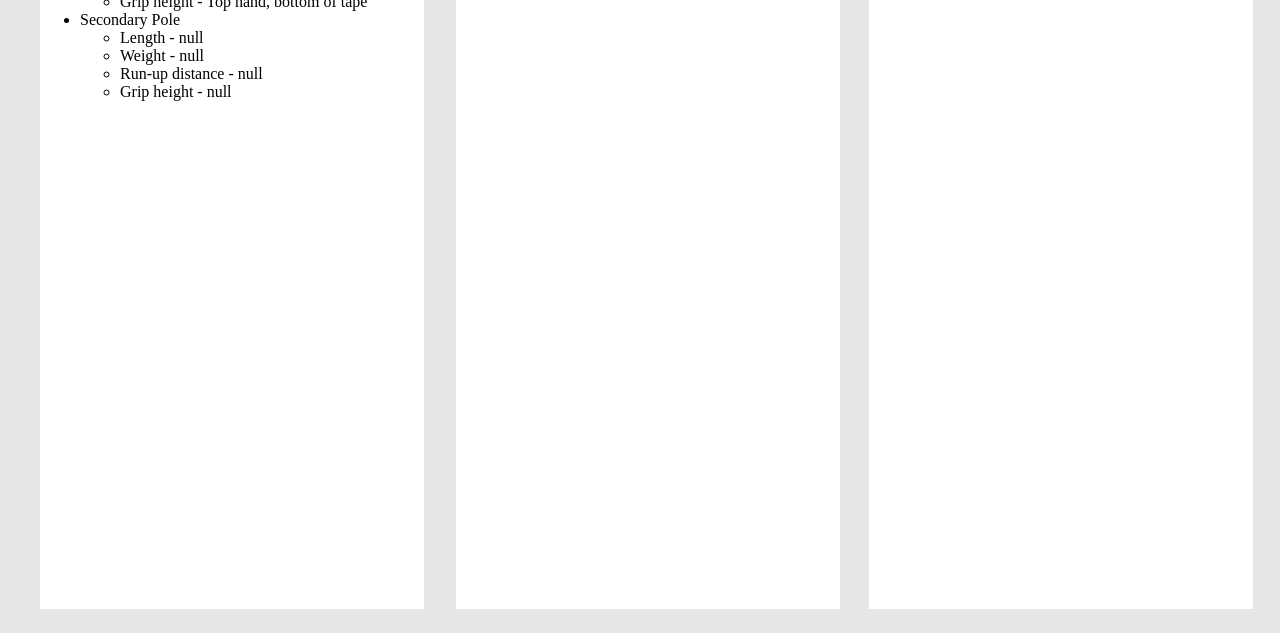
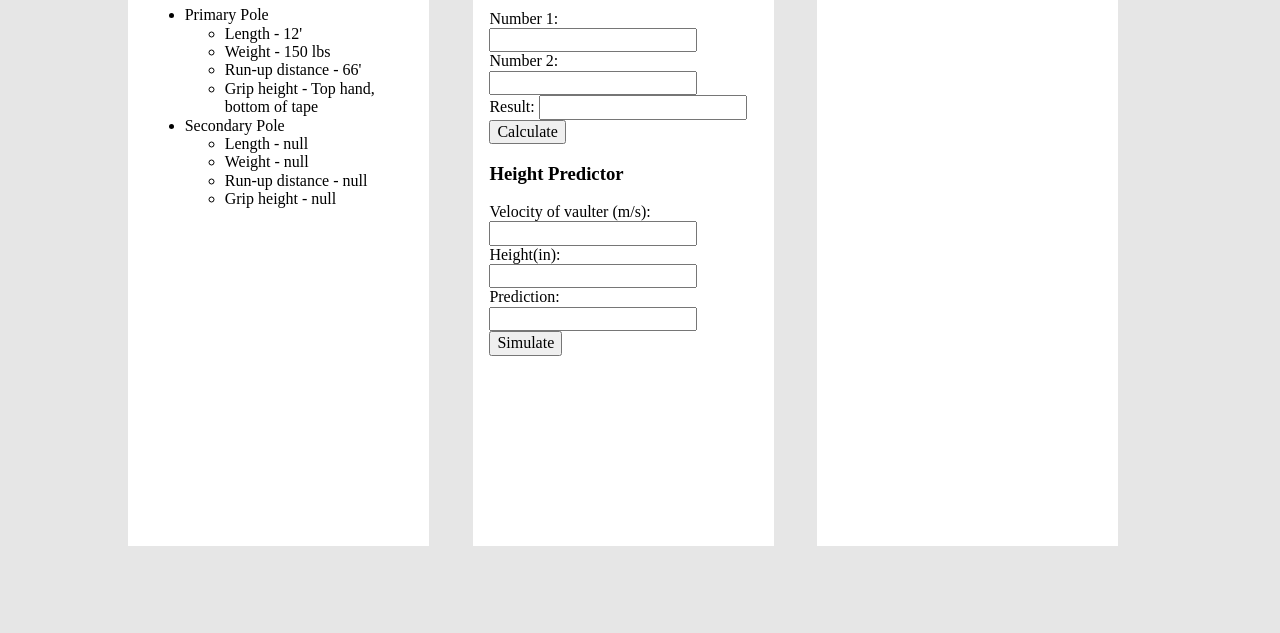
Before and after one commit to lukew3/poleVaultCompanionWebApp, a plain HTML site: page dist/index.html in a window 1280 px wide. Shown: the part 167-800 px from the top of the page. Drawn offline with nearby package versions, Linux system fonts and the light colour scheme.

Commit message:
Add files via upload

```diff
--- a/dist/index.html
+++ b/dist/index.html
@@ -3,9 +3,11 @@
 
 <head>
   <meta charset="UTF-8">
-  <title>Pole Valult Companion 2</title>
+  <title>Pole Vault Companion Carousel with calc</title>
 
+    <link rel="stylesheet" href="https://cdnjs.cloudflare.com/ajax/libs/normalize/5.0.0/normalize.min.css">
 
+  <link rel='stylesheet' href='https://cdnjs.cloudflare.com/ajax/libs/OwlCarousel2/2.1.3/assets/owl.carousel.min.css'>
 
       <link rel="stylesheet" href="./style.css">
 
@@ -14,9 +16,9 @@
 
 <body>
 
-
-<div id="columnsContainer">
-  <div id="polesPositions">
+  <div class="carousel-wrap">
+  <div class="owl-carousel">
+    <div class="polesPositions card">
       <h1>Poles and Positions</h1>
       <div id="boxContent">
         <ul>
@@ -37,13 +39,45 @@
         </ul>
       </div>
     </div>
-  <div id="Calculator">
+    <div class="Calculator card">
       <h1>Calculator</h1>
+      <h3>Simple Addition Test</h3>
+      <form name="formcalc">
+        Number 1: <input type="text" name="txtnum1">
+        <br>
+        Number 2: <input type="text" name="txtnum2">
+        <br>
+        Result: <input type="text" name="txtres"><br>
+        <input type="button" value="Calculate" onclick="sumValues()">
+      </form>
+      <!--<p>This progam works by using the formula (1/2)MV^2 = Mg(Δh) where:<br>
+        M is the mass of the pole vaulter<br>
+        V is the velocity of the pole vaulter just before the vault<br>
+        g is the gravitational constant, equal to 9.8 m/s2<br>
+        Δh is the change in height of the pole vaulter's center of mass <br>
+        Δh = (1/2)V2/g (the mass M cancels out)<br>
+        Therefore, the predicted vault height, should be equal to Δh + the distance of the vaulters center of mass from the ground</p>-->
+      <h3>Height Predictor</h3>
+      <form name="heightPredictor">
+        <!--Mass in lbs: <input type="text" name="mass"><br>-->
+        Velocity of vaulter (m/s): <input type="text" name="vel"><br>
+        Height(in): <input type="text" name="height"><br>
+        Prediction: <input type="text" name="output"><br>
+        <input type="button" value="Simulate" onclick="vaultPredictor()">
     </div>
-  <div id="Tips">
+    <div class="Tips card">
       <h1>Tips</h1>
     </div>
   </div>
+</div>
+  <script src='https://cdnjs.cloudflare.com/ajax/libs/jquery/2.2.2/jquery.min.js'></script>
+<script src='https://cdnjs.cloudflare.com/ajax/libs/OwlCarousel2/2.1.3/owl.carousel.min.js'></script>
+<script src='https://use.fontawesome.com/826a7e3dce.js'></script>
+
+
+
+    <script  src="./script.js"></script>
+
 
 
 
--- /dev/null
+++ b/dist/script.js
@@ -0,0 +1,49 @@
+//Carousel Code
+$('.owl-carousel').owlCarousel({
+  //loop: true,
+  margin: 10,
+  //nav: true,
+  navText: [
+    "<i class='fa fa-caret-left'></i>",
+    "<i class='fa fa-caret-right'></i>"
+  ],
+  responsive: {
+    0: {
+      loop: true,
+      items: 1,
+      nav: true
+    },
+    1000:{
+			items:3,
+			nav: false,
+			loop:false
+		}
+  }
+})
+
+//Calculator Code
+function sumValues() {
+  console.log("sumValues Run");
+  var num1=Number(document.formcalc.txtnum1.value);
+  //The line below only runs and displays in console if the screen is set to show all three slides at once
+  console.log("num1 equals " + num1)
+  var num2=Number(document.formcalc.txtnum2.value);
+  var res=num1+num2;
+  document.formcalc.txtres.value=res;
+}
+
+//Height Predictor
+function vaultPredictor() {
+  console.log("predictor ran");
+  //r massLbs = Number(document.heightPredictor.mass.value);
+  var velocity = Number(document.heightPredictor.vel.value);
+  //nsole.log(velocity);
+  var centerOfMassIn = (Number(document.heightPredictor.height.value))/2;
+  //r massKg = massLbs/2.205;
+  var centerOfMassM = centerOfMassIn/39.37;
+  console.log(centerOfMassM);
+  var heightIncrease = (1/2)(velocity*velocity)/9.8;
+  console.log(heightIncrease);
+  var vaultHeight = heightIncrease+centerOfMassM;
+  document.heightPredictor.output.value=vaultHeight;
+}
--- /dev/null
+++ b/src/script.js
@@ -0,0 +1,49 @@
+//Carousel Code
+$('.owl-carousel').owlCarousel({
+  //loop: true,
+  margin: 10,
+  //nav: true,
+  navText: [
+    "<i class='fa fa-caret-left'></i>",
+    "<i class='fa fa-caret-right'></i>"
+  ],
+  responsive: {
+    0: {
+      loop: true,
+      items: 1,
+      nav: true
+    },
+    1000:{
+			items:3,
+			nav: false,
+			loop:false
+		}
+  }
+})
+
+//Calculator Code
+function sumValues() {
+  console.log("sumValues Run");
+  var num1=Number(document.formcalc.txtnum1.value);
+  //The line below only runs and displays in console if the screen is set to show all three slides at once
+  console.log("num1 equals " + num1)
+  var num2=Number(document.formcalc.txtnum2.value);
+  var res=num1+num2;
+  document.formcalc.txtres.value=res;
+}
+
+//Height Predictor
+function vaultPredictor() {
+  console.log("predictor ran");
+  //r massLbs = Number(document.heightPredictor.mass.value);
+  var velocity = Number(document.heightPredictor.vel.value);
+  //nsole.log(velocity);
+  var centerOfMassIn = (Number(document.heightPredictor.height.value))/2;
+  //r massKg = massLbs/2.205;
+  var centerOfMassM = centerOfMassIn/39.37;
+  console.log(centerOfMassM);
+  var heightIncrease = (1/2)(velocity*velocity)/9.8;
+  console.log(heightIncrease);
+  var vaultHeight = heightIncrease+centerOfMassM;
+  document.heightPredictor.output.value=vaultHeight;
+}
--- a/src/style.scss
+++ b/src/style.scss
@@ -4,37 +4,49 @@ $card: #FFFFFF;
 body {
   background-color: $background;
 }
+.carousel-wrap {
+  margin: 5vh auto;
+  padding: 0 ;
+  width: 80%;
+  position: relative;
+}
+
+/* fix blank or flashing items on carousel */
+.owl-carousel .card {
+  position: relative;
+  z-index: 100;
+  -webkit-backface-visibility: hidden;
+}
+
+/* end fix */
+.owl-nav > div {
+  margin-top: -26px;
+  position: absolute;
+  top: 50%;
+  color: #cdcbcd;
+}
+
+.owl-nav i {
+  font-size: 52px;
+}
+
+.owl-nav .owl-prev {
+  left: -30px;
+}
+
+.owl-nav .owl-next {
+  right: -30px;
+}
+
+//My own personal additions
 h1 {
   font-family: "Arial";
   text-align: center;
 }
-#columnsContainer {
-  //text-align: center;
-  position: relative;
-  //background-color: red;
-  height: 97vh;
-  #polesPositions {
-    position: absolute;
-    background-color: $card;
-    height: 96vh;
-    width: 30vw;
-    left: 2.5vw;
-    #content {
-      padding-left: 10vw;
-    }
-  }
-  #Calculator {
-    position: absolute;
-    background-color: $card;
-    height: 96vh;
-    width: 30vw;
-    left: 35vw;
-  }
-  #Tips {
-    position: absolute;
-    background-color: $card;
-    height: 96vh;
-    width: 30vw;
-    left: 67.25vw;
-  }
+.card {
+  position: absolute;
+  background-color: $card;
+  height: 80vh;
+  width: 80%;
+  padding: 5%;
 }
```
Also changed, not shown: src/index.html (+29 -5 lines), dist/style.css, license.txt, 1 other file. Lines whose indentation alone changed are shown as unchanged.
